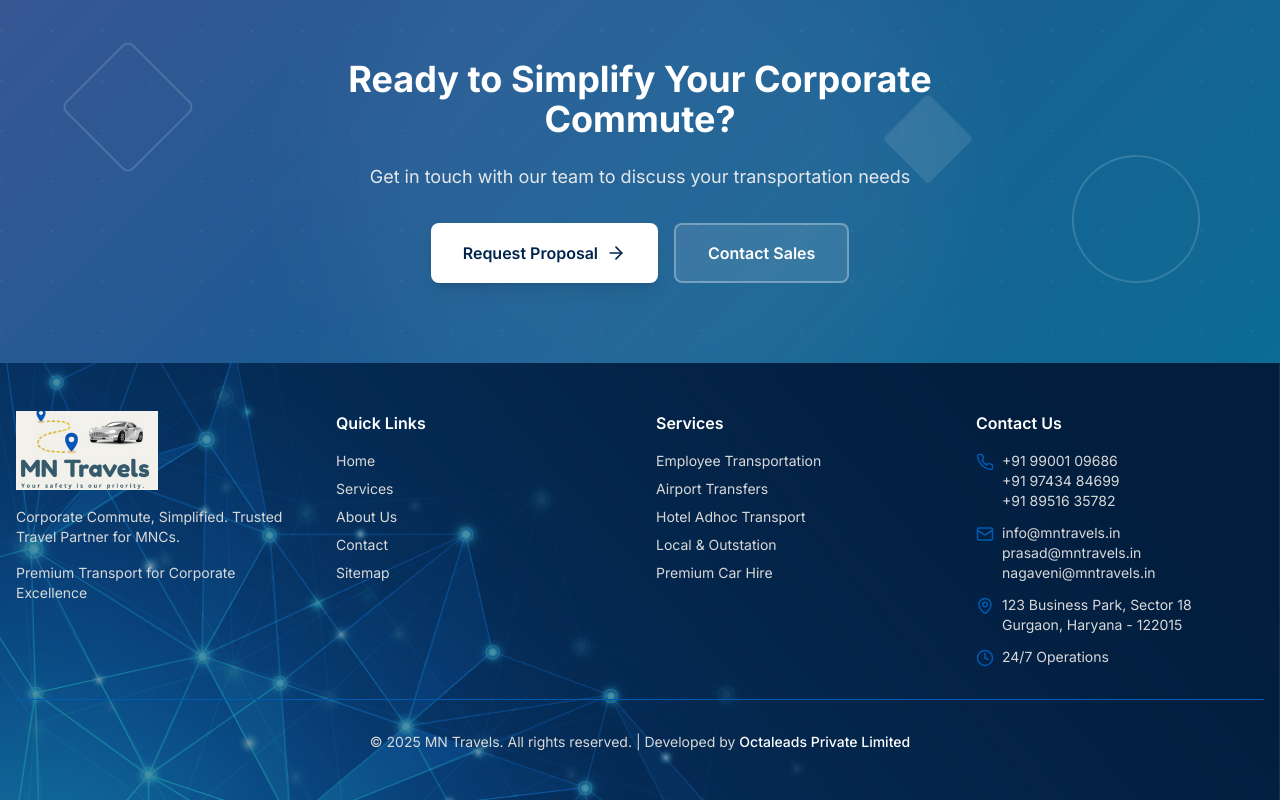
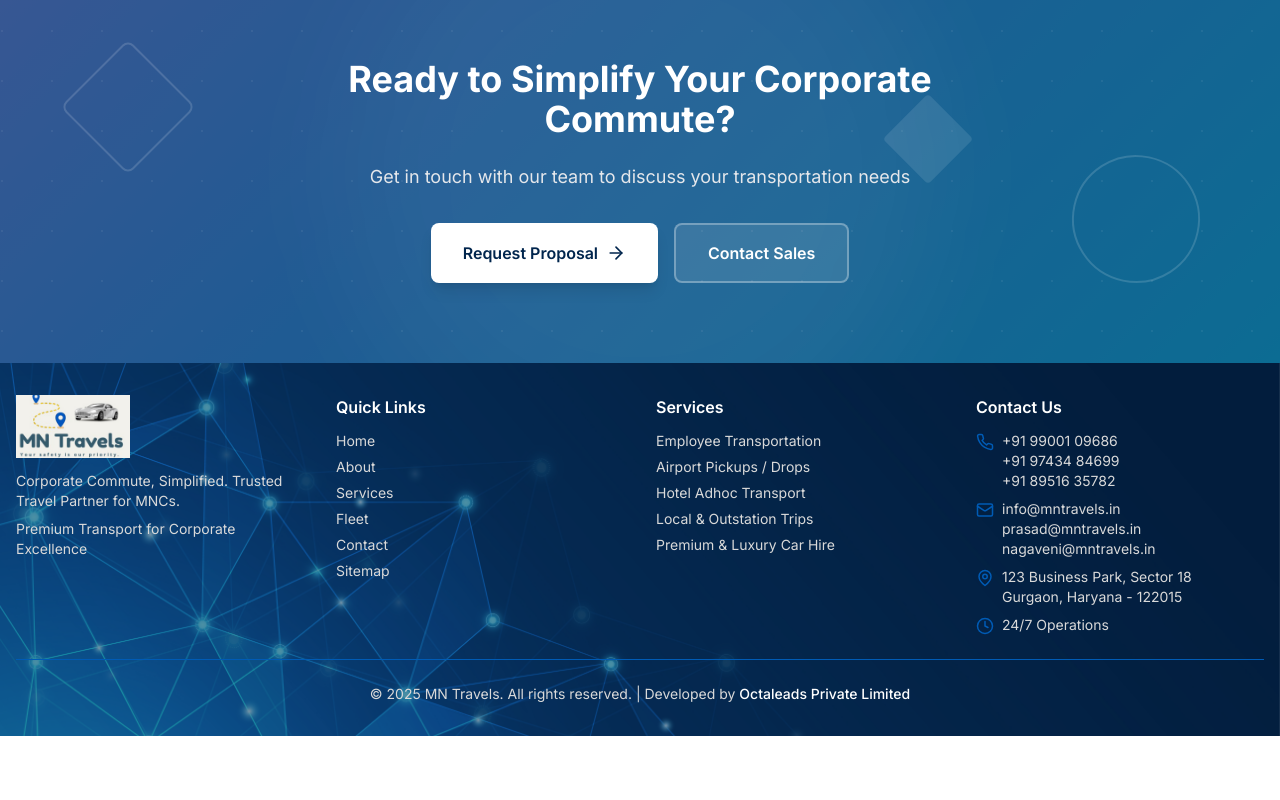
Before and after one commit to octaleadsprivatelimited-cloud/MN-Travels, a React (Vite) app in the folder frontend/: page / in a window 1280 px wide. Shown: the part 3434-4234 px from the top of the page. After the commit the page ends 4170 px from the top, so only its background shows below. Built offline with nearby package versions, Linux system fonts and the light colour scheme; no server answers.

Commit message:
Update footer to match header menu and reduce footer height

```diff
--- a/frontend/src/components/Footer.jsx
+++ b/frontend/src/components/Footer.jsx
@@ -20,18 +20,18 @@ const Footer = () => {
       <div className="absolute inset-0 bg-navy/50"></div>
 
       {/* Content */}
-      <div className="relative z-10 container mx-auto px-4 py-12">
-        <div className="grid grid-cols-1 md:grid-cols-2 lg:grid-cols-4 gap-8">
+      <div className="relative z-10 container mx-auto px-4 py-6 md:py-8">
+        <div className="grid grid-cols-1 md:grid-cols-2 lg:grid-cols-4 gap-6 md:gap-8">
           {/* Company Info */}
           <div>
-            <div className="flex items-center mb-4">
+            <div className="flex items-center mb-3">
               <img
                 src="/images/footer-logo.png"
                 alt="MN Travels Logo"
-                className="h-16 md:h-20 w-auto object-contain"
+                className="h-14 md:h-16 w-auto object-contain"
               />
             </div>
-            <p className="text-silver-gray text-sm mb-4">
+            <p className="text-silver-gray text-sm mb-2">
               Corporate Commute, Simplified. Trusted Travel Partner for MNCs.
             </p>
             <p className="text-silver-gray text-sm">
@@ -41,11 +41,16 @@ const Footer = () => {
 
           {/* Quick Links */}
           <div>
-            <h3 className="font-semibold mb-4">Quick Links</h3>
-            <ul className="space-y-2 text-silver-gray text-sm">
+            <h3 className="font-semibold mb-3">Quick Links</h3>
+            <ul className="space-y-1.5 text-silver-gray text-sm">
               <li>
                 <Link to="/" className="hover:text-royal-blue transition-colors">
                   Home
+                </Link>
+              </li>
+              <li>
+                <Link to="/about" className="hover:text-royal-blue transition-colors">
+                  About
                 </Link>
               </li>
               <li>
@@ -54,8 +59,8 @@ const Footer = () => {
                 </Link>
               </li>
               <li>
-                <Link to="/about" className="hover:text-royal-blue transition-colors">
-                  About Us
+                <Link to="/fleet" className="hover:text-royal-blue transition-colors">
+                  Fleet
                 </Link>
               </li>
               <li>
@@ -73,20 +78,40 @@ const Footer = () => {
 
           {/* Services */}
           <div>
-            <h3 className="font-semibold mb-4">Services</h3>
-            <ul className="space-y-2 text-silver-gray text-sm">
-              <li>Employee Transportation</li>
-              <li>Airport Transfers</li>
-              <li>Hotel Adhoc Transport</li>
-              <li>Local & Outstation</li>
-              <li>Premium Car Hire</li>
+            <h3 className="font-semibold mb-3">Services</h3>
+            <ul className="space-y-1.5 text-silver-gray text-sm">
+              <li>
+                <Link to="/services" className="hover:text-royal-blue transition-colors">
+                  Employee Transportation
+                </Link>
+              </li>
+              <li>
+                <Link to="/services" className="hover:text-royal-blue transition-colors">
+                  Airport Pickups / Drops
+                </Link>
+              </li>
+              <li>
+                <Link to="/services" className="hover:text-royal-blue transition-colors">
+                  Hotel Adhoc Transport
+                </Link>
+              </li>
+              <li>
+                <Link to="/services" className="hover:text-royal-blue transition-colors">
+                  Local & Outstation Trips
+                </Link>
+              </li>
+              <li>
+                <Link to="/services" className="hover:text-royal-blue transition-colors">
+                  Premium & Luxury Car Hire
+                </Link>
+              </li>
             </ul>
           </div>
 
           {/* Contact Info */}
           <div>
-            <h3 className="font-semibold mb-4">Contact Us</h3>
-            <ul className="space-y-3 text-silver-gray text-sm">
+            <h3 className="font-semibold mb-3">Contact Us</h3>
+            <ul className="space-y-2 text-silver-gray text-sm">
               <li className="flex items-start space-x-2">
                 <Phone size={18} className="mt-0.5 text-white md:text-royal-blue flex-shrink-0" />
                 <div className="flex flex-col">
@@ -115,7 +140,7 @@ const Footer = () => {
           </div>
         </div>
 
-        <div className="border-t border-royal-blue mt-8 pt-8 text-center text-silver-gray text-sm">
+        <div className="border-t border-royal-blue mt-6 pt-6 text-center text-silver-gray text-sm">
           <p>
             &copy; {currentYear} MN Travels. All rights reserved. | Developed by{' '}
             <a
```
